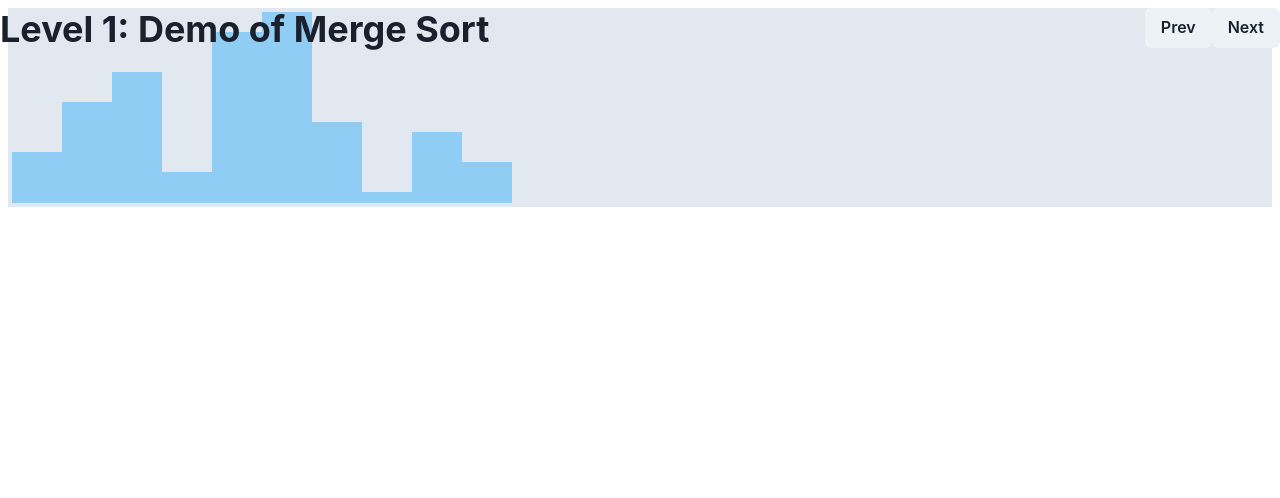
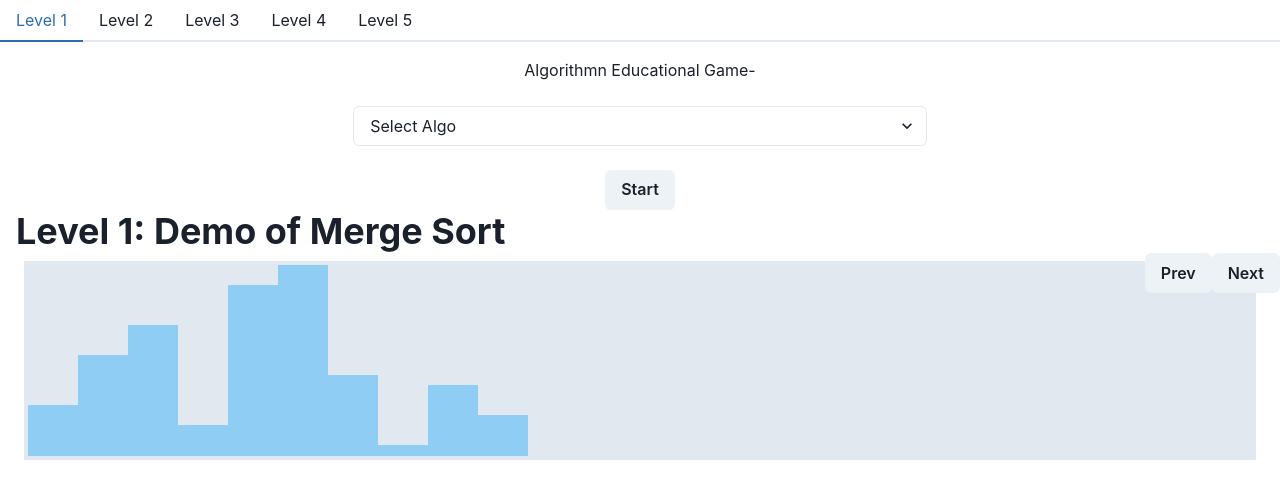
Before and after one commit to ShaimaaAliECE/se3350_project-group-7, a React (Create React App) app in the folder client/: page / in a window 1280 px wide. Shown: the top 498 px of the page. Built offline with nearby package versions, Linux system fonts and the light colour scheme.

Commit message:
Display demo on homepage
Display demo on homepage

```diff
--- a/client/src/App.tsx
+++ b/client/src/App.tsx
@@ -4,15 +4,15 @@ import Demo from "./components/Demo";
 import { Tabs, TabList, TabPanels, Tab, TabPanel } from '@chakra-ui/react';
 import { Button } from "@chakra-ui/react";
 
-
 function App() {
   const [algo, setAlgo] = useState("");
-  return (
 
-    <ChakraProvider>
-      <Demo/>
-    </ChakraProvider>
-  );
+  // return (
+
+  //   <ChakraProvider>
+  //     <Demo/>
+  //   </ChakraProvider>
+  // );
   return (
   <ChakraProvider>
     <Tabs>
@@ -31,7 +31,7 @@ function App() {
           flexDirection: "column",
           justifyContent: "center",
           alignItems: "center",
-          height: "100vh",
+          // height: "100vh",
         }}
         >
         <h1 style={{ textAlign: "center" }}>Algorithmn Educational Game-</h1>
@@ -43,9 +43,9 @@ function App() {
           <option value="MergeSort">Merge Sort</option>
         </Select>
         <br></br>
-        <Button>Start</Button>
-        <Demo/>
+        <Button >Start</Button>
       </Container>
+      <Demo/>
     </TabPanel>
     <TabPanel>
       <p>Level 2</p>
--- a/client/src/components/Demo.tsx
+++ b/client/src/components/Demo.tsx
@@ -9,7 +9,7 @@ const Demo: React.FC<DemoProps> = ({}) => {
   const game = useGame();
   return (
     <div>
-      <Heading position= "fixed">Level 1: Demo of Merge Sort</Heading>
+      <Heading >Level 1: Demo of Merge Sort</Heading>
       <Box position= "fixed" right= "0" >
         <Button onClick={game.prev}>Prev</Button>
         <Button onClick={game.next}>Next</Button>
```
Also changed, not shown: 2 other files (tests, documents, lock files or other folders).
